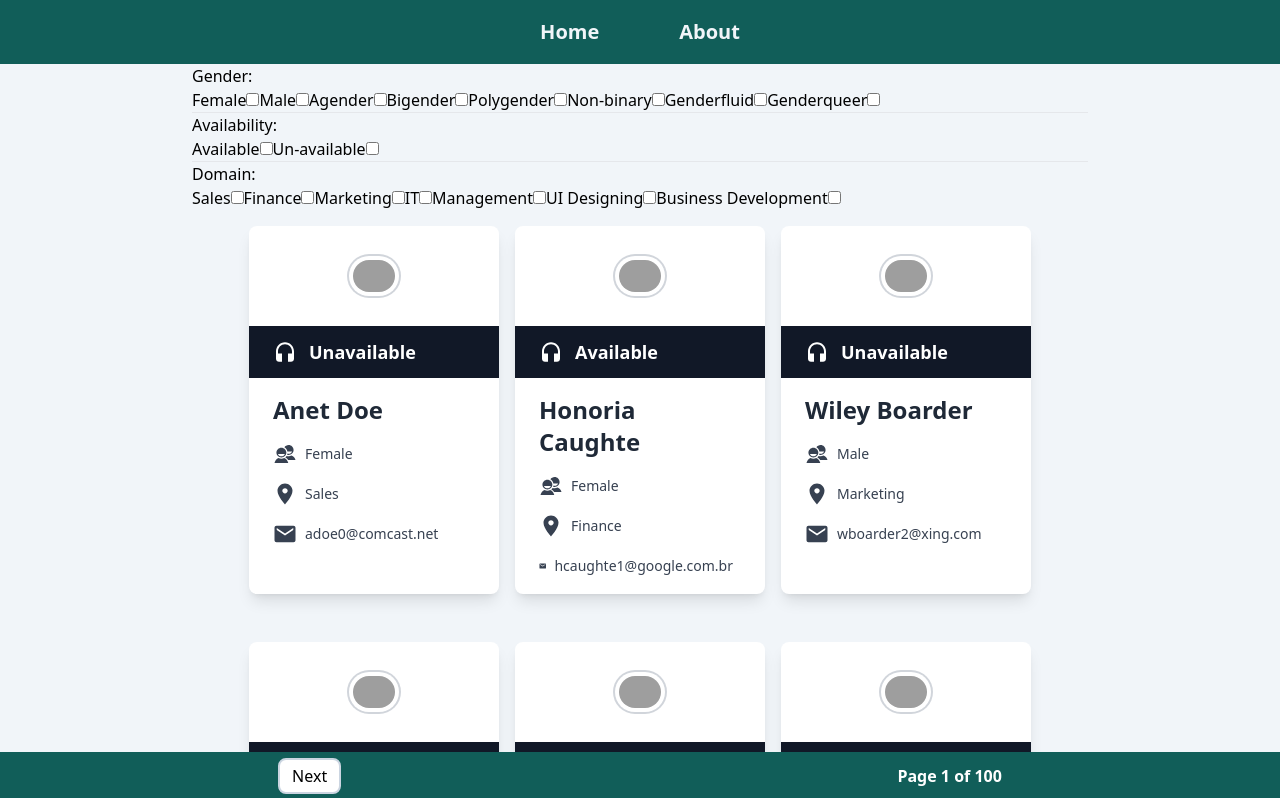
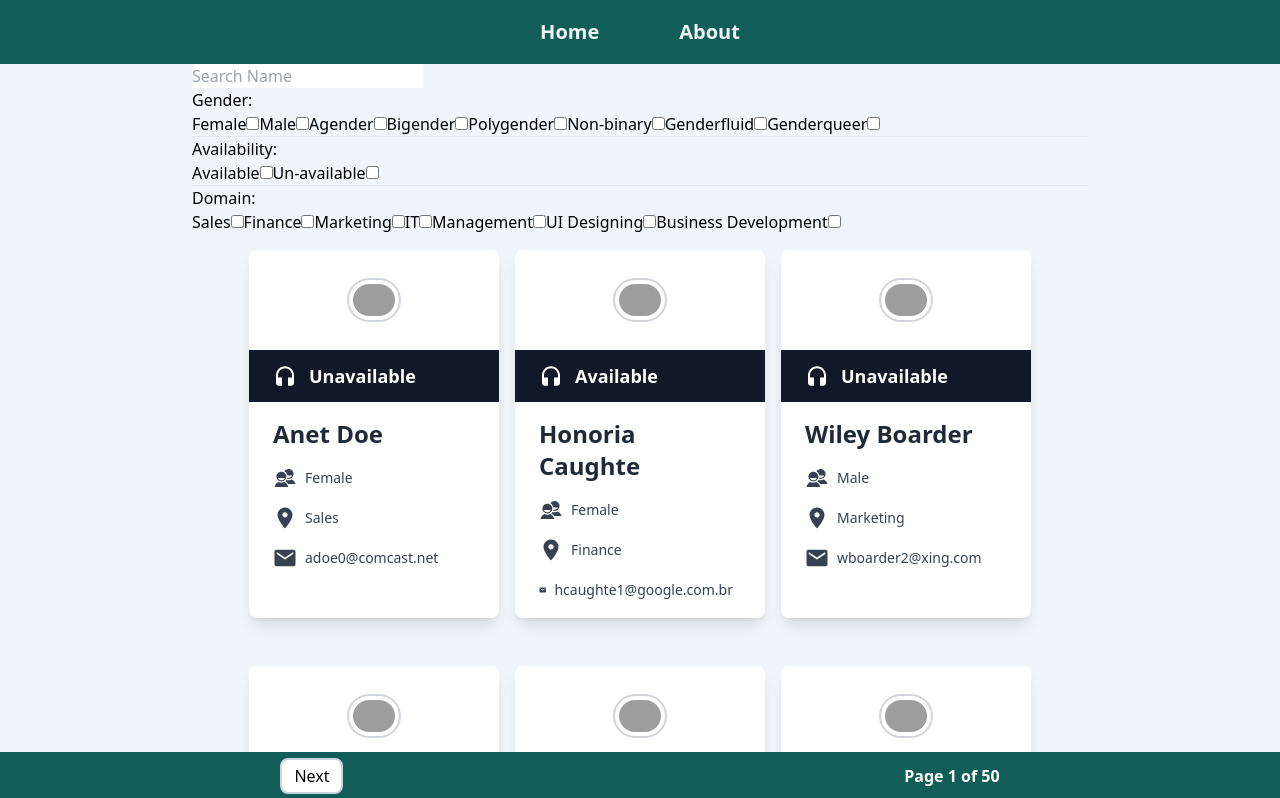
Before and after one commit to 99inder/TeamSelect, a React (Create React App) app: page / in a window 1280 px wide. Shown: the top 798 px of the page. Built offline with nearby package versions, Linux system fonts and the light colour scheme; grey boxes are pictures that could not be loaded.

Commit message:
Added search by name. Filter component completed

```diff
--- a/src/components/Filter.js
+++ b/src/components/Filter.js
@@ -14,6 +14,7 @@ const Filter = () => {
 
     const [filters, setFilters] = useState(
         {
+            "name": "",
             "gender": [],
             "availability": [],
             "domain": [],
@@ -26,6 +27,17 @@ const Filter = () => {
         //filters state managing logic here
         // eslint-disable-next-line
         {
+            //name filter logic
+            if (name === "name") {
+                setFilters((prev) => {
+                    return {
+                        ...prev,
+                        name: value
+                    }
+                })
+                console.log(filters.name);
+            }
+
 
             //gender filter logic
             if (name === "gender") {
@@ -67,11 +79,14 @@ const Filter = () => {
 
     useEffect(() => {
         const filteredUsers = data.filter(user => {
+            const fullName = user.first_name.toLowerCase() + " " + user.last_name.toLowerCase();
+            const nameIncludes = filters.name.length === 0 || fullName.includes(filters.name.toLowerCase());
+
             const genderMatches = filters.gender.length === 0 || filters.gender.includes(user.gender);
             const availabilityMatches = filters.availability.length === 0 || filters.availability.includes(user.available === true ? "available" : "unavailable");
             const domainMatches = filters.domain.length === 0 || filters.domain.includes(user.domain);
 
-            return genderMatches && availabilityMatches && domainMatches;
+            return nameIncludes && genderMatches && availabilityMatches && domainMatches;
         });
 
         const requiredData = usersAccordingToPage(filteredUsers, currentPage, usersPerPage);
@@ -86,6 +101,9 @@ const Filter = () => {
 
     return (
         <div>
+            <div>
+                <input type="text" name="name" value={filters.name} placeholder='Search Name' onChange={filterHandler} />
+            </div>
             {/* Genders Filter List */}
             <div>
                 <p>Gender:</p>
--- a/src/redux/slices/pageInfoSlice.js
+++ b/src/redux/slices/pageInfoSlice.js
@@ -3,7 +3,7 @@ import { createSlice } from '@reduxjs/toolkit'
 const initialState = {
     currentPage: 1,
     totalPages: 1,
-    usersPerPage: 10
+    usersPerPage: 20
 };
 
 export const pageInfoSlice = createSlice({
```
Also changed, not shown: issues.txt (deleted), todo.txt (deleted).
